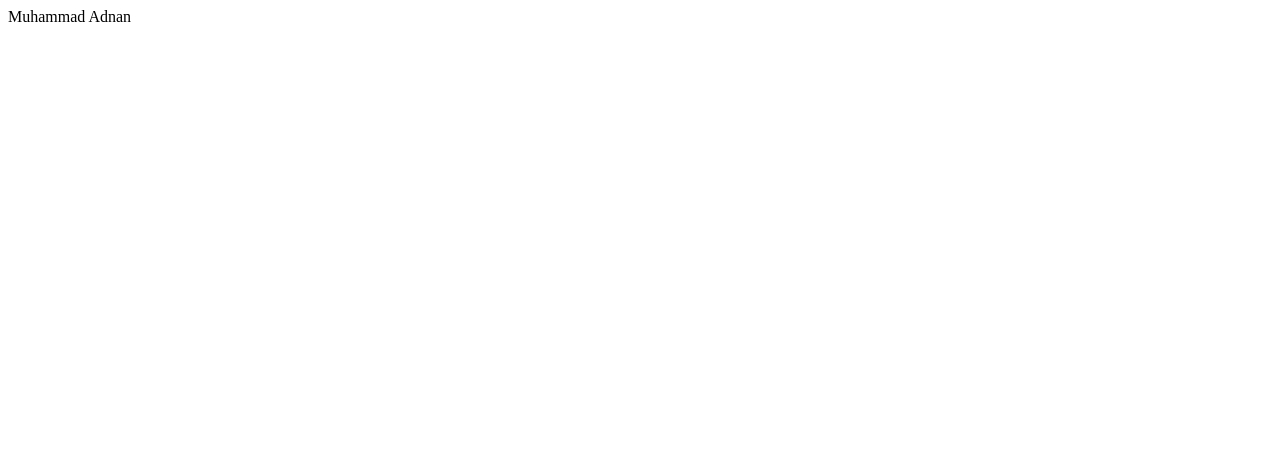
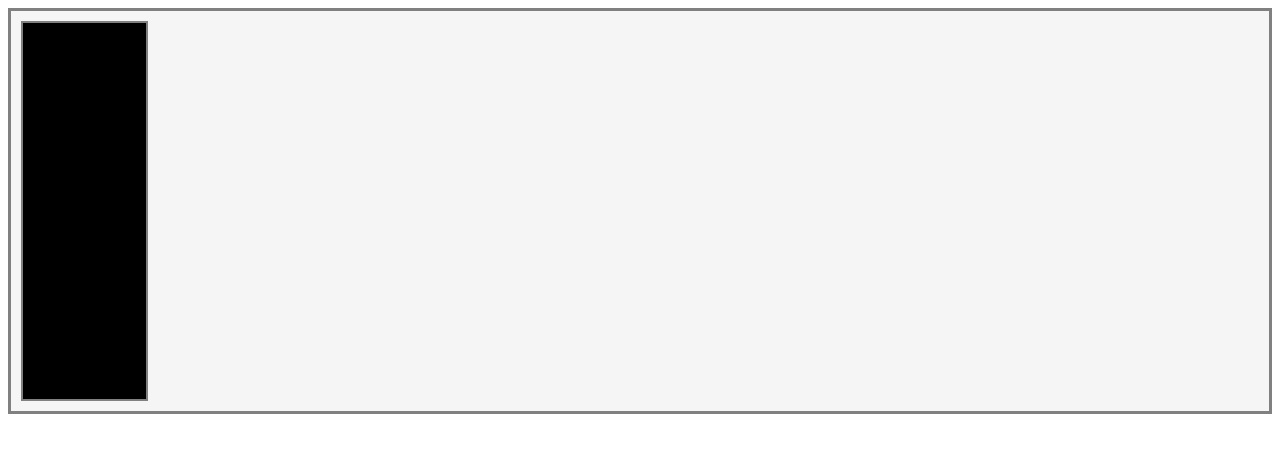
Before and after one commit to DigiGrue/CV-Templets, a plain HTML site: page index.html in a window 1280 px wide. Drawn offline with Linux system fonts and the light colour scheme.

Commit message:
CV-Templet

```diff
--- a/index.html
+++ b/index.html
@@ -8,23 +8,41 @@
     <title>CV Templets</title>
 </head>
 <style>
-.flex-container {
+.flex-container1 {
+    /* Notes: */
+    /* flex-direction: column-reverse; */
+    /* justify-content: flex-end; */
+    /* align-items: center; */
     display: flex;
+    border: solid gray;
+    height: 50vh;
+    background-color: whitesmoke;
 }
 
-.flex-item {
-background-color: blueviolet;
-border: 2px solid white;
+.flex-item1 {
+background-color: black;
+border: 2px solid gray;
 margin: 10px;
 width: 150;
 height: 150;
 }
+/* .flex-item2 { */
+/* background-color: black; */
+/* border: 2px solid gray; */
+/* margin: 10px; */
+/* width: 150; */
+/* height: 150; */
+/* } */
 </style>
+
 <body>
-    <div class="flex-container">
-        <div class="flexitem">Muhammad Adnan</div>
-        <div class="flexitem"></div>
+    <div class="flex-container1">
+        <div class="flex-item1">Muhammad Adnan</div>
     </div>
+        <!-- /* <div class="flex-container2"> */ -->
+            <!-- /* <div class="flex-item2">Professional Background</div> */ -->
+        <!-- /* </div> */ -->
+
 
 </body>
 </html>
```
